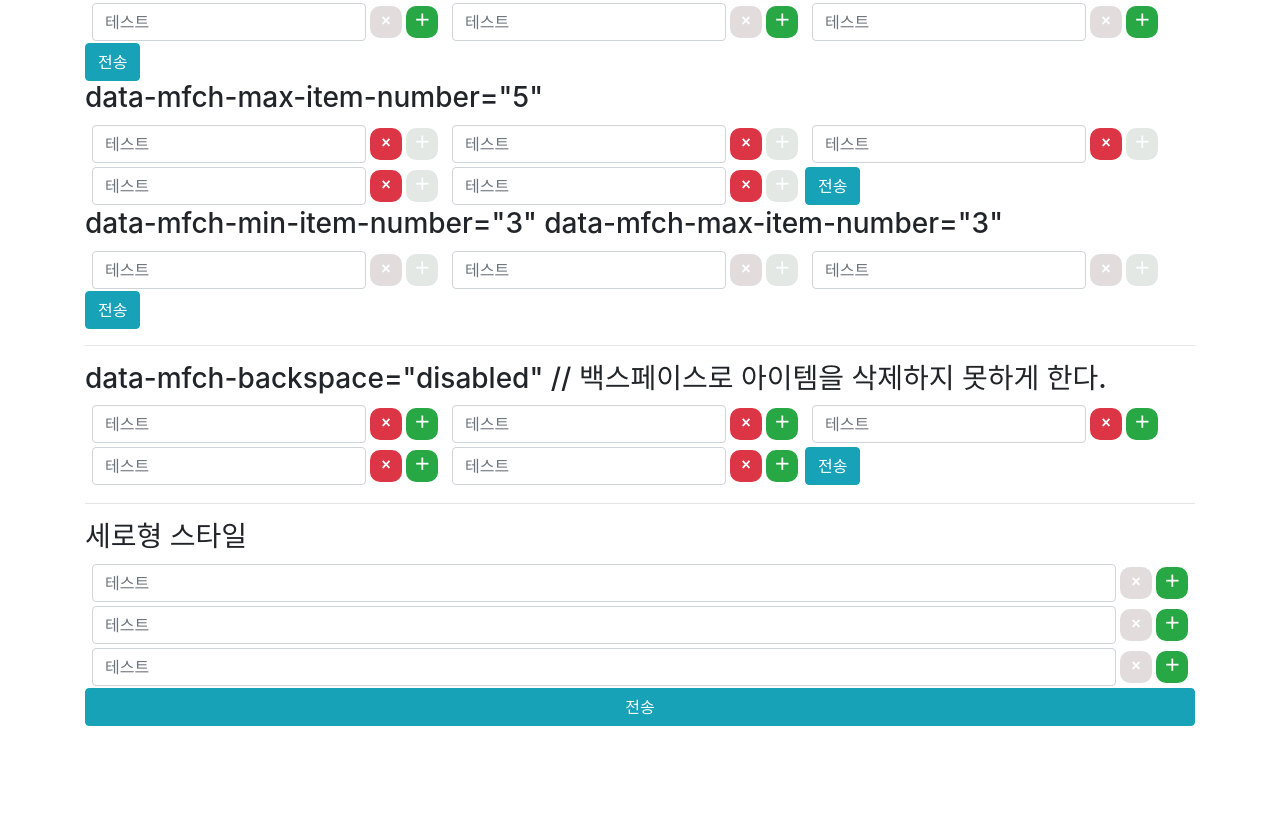
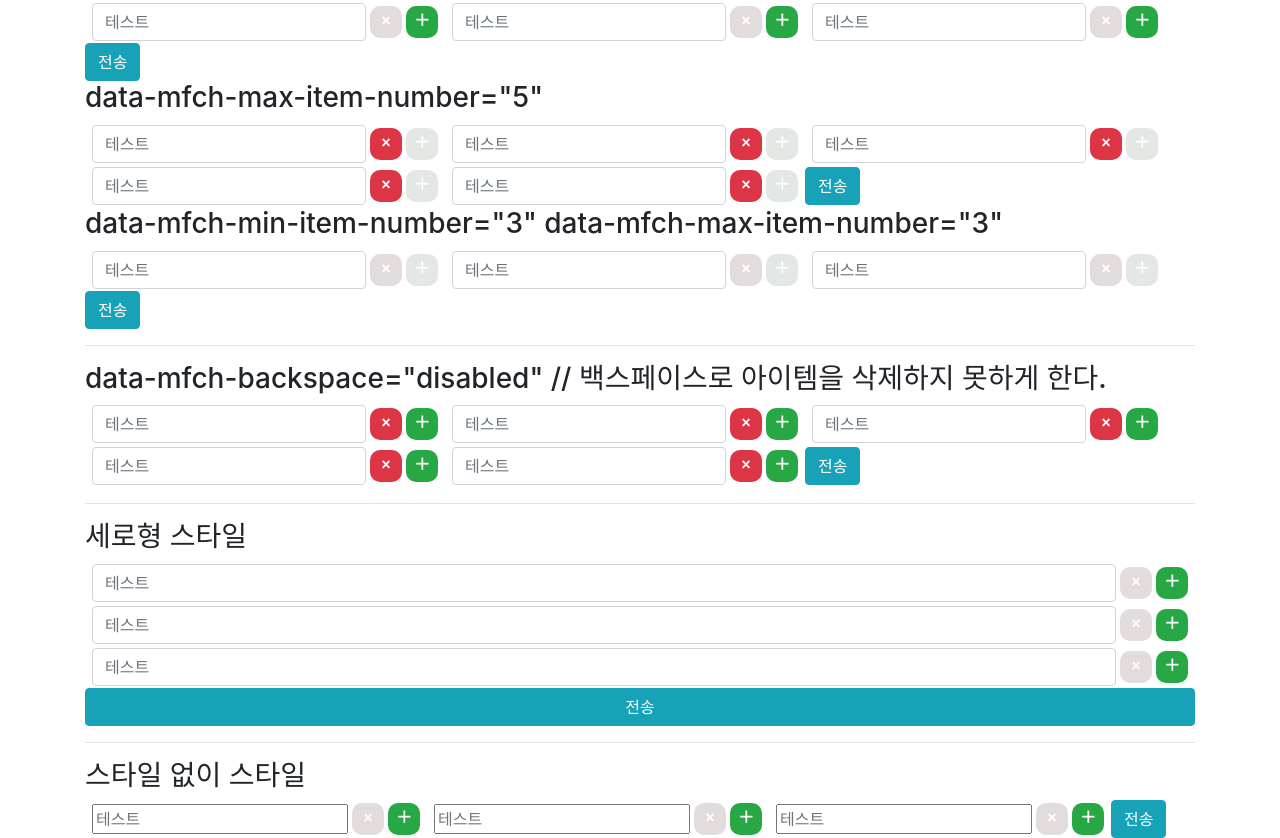
Before and after one commit to mins01/ui_multipleFormControl, a plain HTML site: page index.html in a window 1280 px wide. Shown: the part 648-1486 px from the top of the page. Before the commit the page ends 1374 px from the top, so only its background shows below. Drawn offline with nearby package versions, Linux system fonts and the light colour scheme; a script that the page names is missing.

Commit message:
대충 완료

```diff
--- a/index.html
+++ b/index.html
@@ -168,6 +168,16 @@
 					<button class="btn btn-info" type="submit">전송</button>
 				</div>
 			</form>
+
+			<hr>
+			<h3>스타일 없이 스타일</h3>
+			<form action="" onsubmit="alertOnsubmit(this);return false;">
+				<div class="mfch-container" data-mfch-min-item-number="3"  data-mfch-max-item-number="9">
+					<div class="mfch-item"><input type="text" name="item" class="mfch-item-input " placeholder="테스트"><button type="button" class="mfch-item-btn mfch-item-btn-remove"></button><button type="button" class="mfch-item-btn mfch-item-btn-append"></button></div>
+					<button class="btn btn-info" type="submit">전송</button>
+				</div>
+			</form>
+
         </div>
 	</div>
 </body>
```
